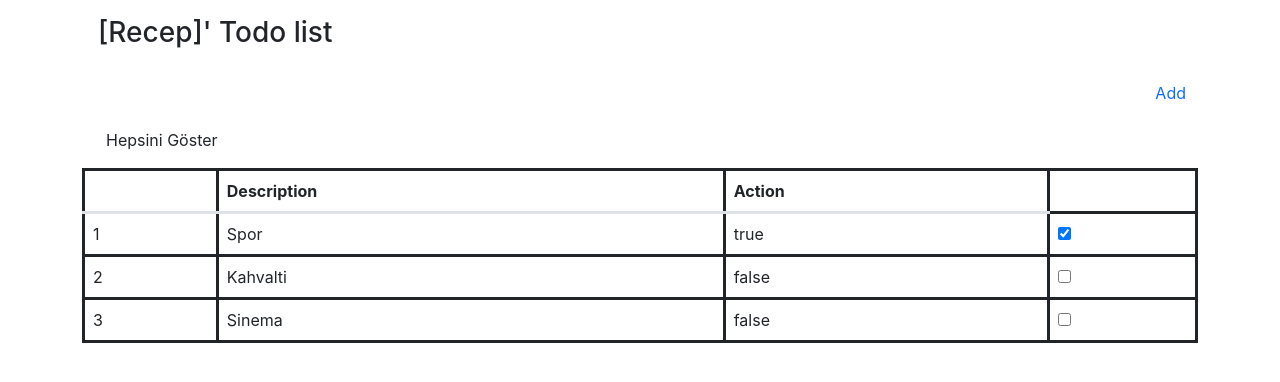
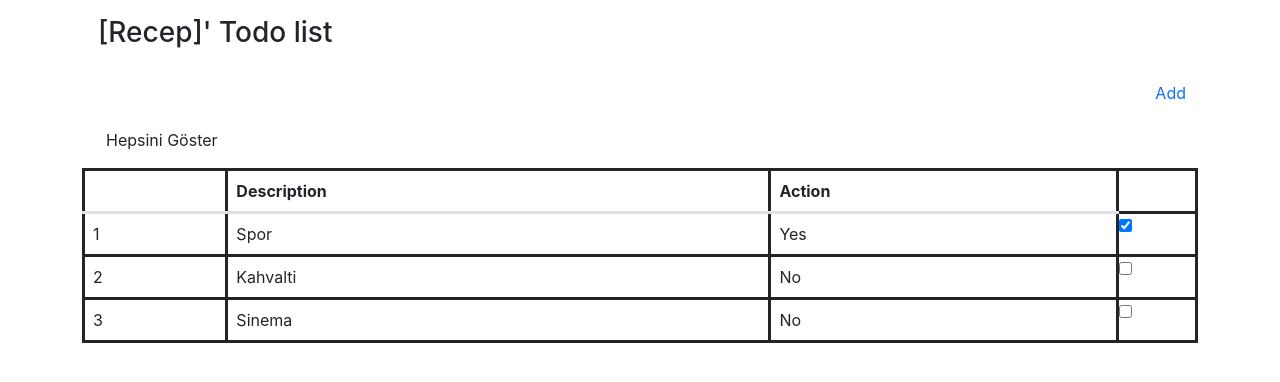
Before and after one commit to recepdogan88/AngularSelfStudies, an Angular app: page / in a window 1280 px wide. Shown: the top 382 px of the page. Built offline with nearby package versions, Linux system fonts and the light colour scheme.

Commit message:
switchcase has been used

```diff
--- a/src/app/app.component.html
+++ b/src/app/app.component.html
@@ -27,13 +27,16 @@
           </tr>
         </thead>
         <tbody>
-          <tr *ngFor="let item of model.items; let i = index;">
+          <tr *ngFor="let item of getItems(); let i = index;">
             <td>{{ i+1 }}</td>
             <td>{{ item.description }}</td>
-            <td>{{ item.action }}</td>
-            <td>
+            <td [ngSwitch]="item.action">
+              <span *ngSwitchCase="true">Yes</span>
+              <span *ngSwitchCase="false">No</span>
+            </td>
+
               <input type="checkbox" [(ngModel)]="item.action"  name="" id="">
-            </td>
+
           </tr>
         </tbody>
       </table>
--- a/src/app/app.component.ts
+++ b/src/app/app.component.ts
@@ -12,4 +12,7 @@ export class AppComponent {
   getName(){
     return this.model.user;
   }
+  getItems(){
+    return this.model.items;
+  }
 }
```
